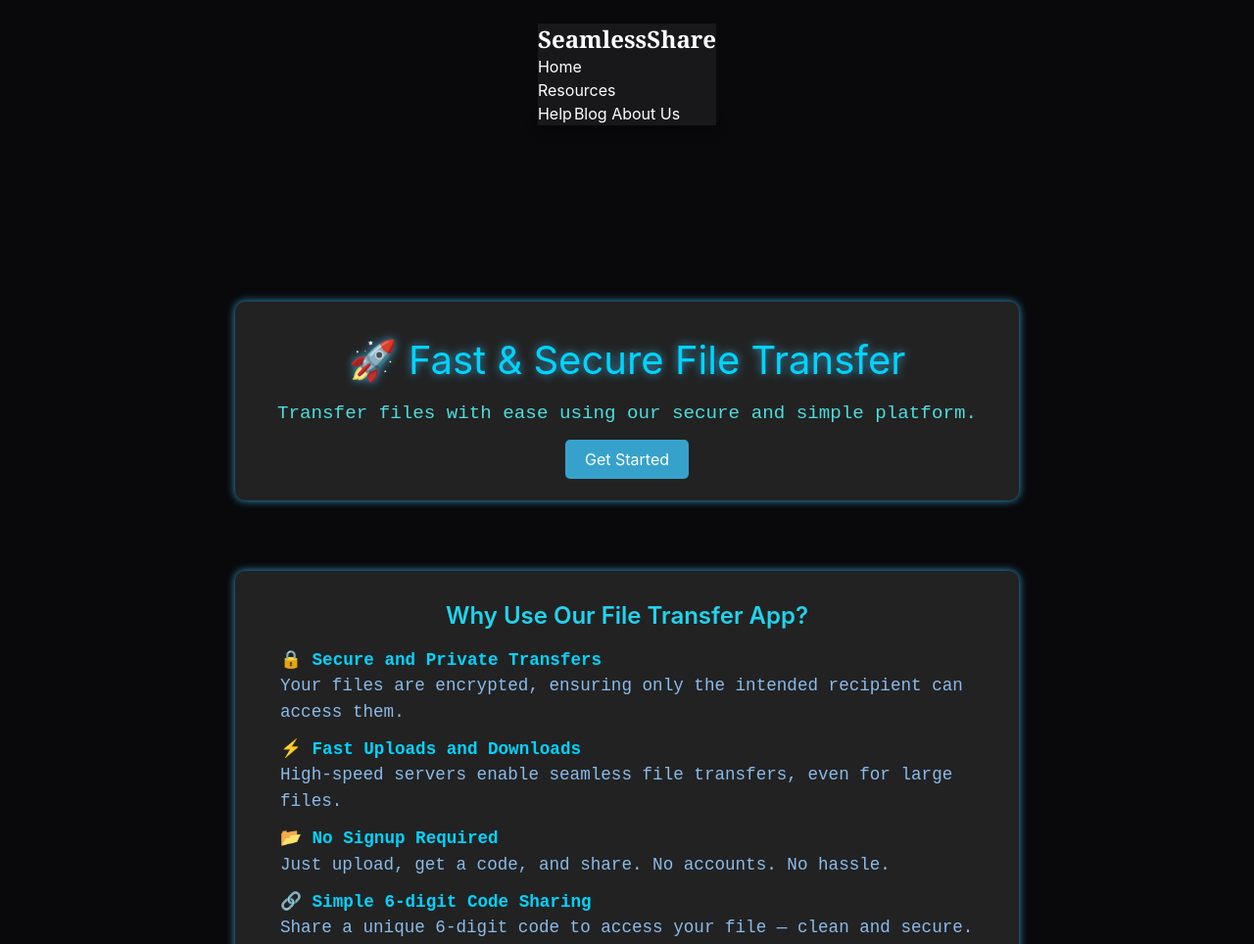
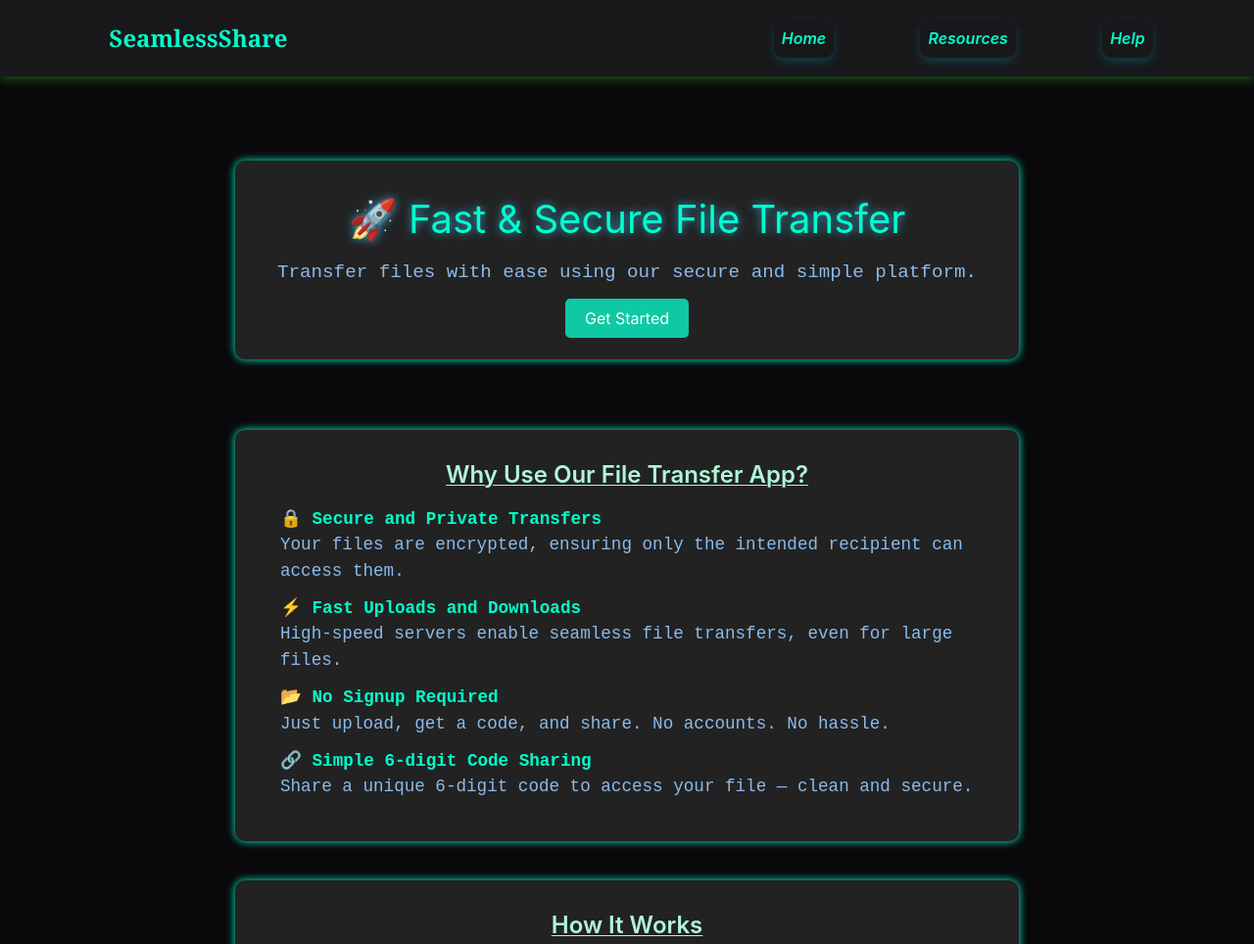
Before and after one commit to sidmaharana/quickshare, a website: page public/Blog.html in a window 1280 px wide. Shown: the top 964 px of the page at 98% size. Drawn offline with nearby package versions, Linux system fonts and the light colour scheme.

Commit message:
Update Blog.html

```diff
--- a/public/Blog.html
+++ b/public/Blog.html
@@ -7,6 +7,82 @@
     <script src="https://cdn.tailwindcss.com"></script>
     <link rel="stylesheet" href="styles.css" />
     <style>
+      .nav-container {
+        position: fixed; /* Fixes navbar to the top */
+        top: 0; /* Places it at the top */
+        left: 0;
+        width: 100%; /* Full width */
+        background-color: white; /* Add a background to avoid transparency issues */
+        z-index: 1000; /* Ensures it stays above other content */
+        box-shadow: 0px 4px 10px #45e63d4d;
+      }
+      .dropdown {
+        position: relative;
+      }
+
+      .nav3 {
+        background-color: #1b1b1e;
+        padding: 15px;
+        /* margin-bottom: 10px; */
+      }
+      .nav3 ul {
+        list-style-type: none;
+        margin: 0;
+        padding: 0;
+        display: flex;
+        justify-content: space-between;
+        align-items: center;
+        justify-content: space-evenly;
+      }
+      .li {
+        text-decoration: none;
+        padding: 8px;
+        /* margin-left: -100px; */
+        margin-right: 400px;
+        color: #00ffcc;
+        font-style: oblique;
+        border-radius: 15px;
+        font-weight: bold; /* Makes the font bold */
+        font-size: 1.1rem; /* Slightly increases the font size */
+        display: block;
+        /* box-shadow: 0px 4px 10px rgba(0, 212, 255, 0.2); */
+      }
+
+      .nav3 a {
+        text-decoration: none;
+        padding: 8px;
+        color: #00ffcc;
+        font-weight: 600;
+        font-style: oblique;
+        display: block;
+        /* width: 20px; */
+        border-radius: 10px;
+        /* box-shadow: 0px 4px 10px rgba(6, 6, 6, 0.3); */
+        box-shadow: 0px 4px 10px rgba(0, 212, 255, 0.2);
+      }
+      .nav3 .dropdown-content {
+        display: none;
+      }
+      .nav3 .dropdown:hover .dropdown-content {
+        display: block;
+        position: absolute;
+        background-color: #1a1b23;
+        border-radius: 1cm;
+        min-width: 50px;
+        /* padding: 20px; */
+      }
+      .dropdown-content a {
+        background-color: #282727;
+        box-shadow: none;
+      }
+      .nav3 .dropdown-content a:hover {
+        display: block;
+        box-sizing: border-box;
+        border: #00ffcc solid 1px;
+        border-radius: 1px;
+        background-color: #393838;
+      }
+
       .sect {
         width: 90%;
         max-width: 800px;
@@ -22,7 +98,7 @@
         background-color: #222;
         padding: 30px;
         border-radius: 10px;
-        box-shadow: 0 0 8px rgb(52, 160, 210);
+        box-shadow: 0 0 8px #00ffcc;
         text-align: center;
         transition: transform 0.3s ease-in-out;
       }
@@ -34,20 +110,20 @@
 
       .block1 h1 {
         font-size: 40px;
-        color: #00d4ff;
+        color: #00ffcc;
         margin-bottom: 10px;
         text-shadow: 0 0 10px #36a2cc;
       }
 
       .block1 p {
         font-size: 1.2rem;
-        color: #4fdcdc;
+        color: #8abbeb;
         font-family: "Courier New", Courier, monospace;
         margin-bottom: 20px;
       }
 
       .btn {
-        background-color: #36a2cc;
+        background-color: #0fc9a4;
         color: white;
         padding: 10px 20px;
         text-decoration: none;
@@ -57,7 +133,12 @@
       }
 
       .btn:hover {
-        background-color: #1e7ea3;
+        background-color: #0e8d7c;
+      }
+      .head {
+        color: #aff6d7;
+        text-decoration: underline 1px;
+        text-underline-offset: 2px;
       }
 
       .features ul,
@@ -76,11 +157,11 @@
 
       .features b,
       .how-it-works b {
-        color: #00d4ff;
+        color: #00ffcc;
       }
 
       .contact a {
-        color: #36a2cc;
+        color: #00ffcc;
         font-weight: bold;
         text-decoration: none;
       }
@@ -90,19 +171,24 @@
       }
 
       footer p {
-        color: #00d4ff;
+        color: #00ffcc;
         margin-top: 30px;
         text-align: center;
       }
     </style>
   </head>
-  <body class="bg-zinc-950 text-white flex flex-col items-center justify-center min-h-screen p-6">
+  <body
+    class="bg-zinc-950 text-white flex flex-col items-center justify-center min-h-screen p-6"
+  >
     <div class="nav-container mb-10">
       <nav class="nav3 bg-zinc-900">
         <ul>
           <li
             class="li text-2xl not-italic"
-            style="font-family: Georgia, 'Times New Roman', Times, serif; font-weight: 1000;"
+            style="
+              font-family: Georgia, 'Times New Roman', Times, serif;
+              font-weight: 1000;
+            "
           >
             SeamlessShare
           </li>
@@ -131,15 +217,23 @@
 
       <!-- Features -->
       <section id="features" class="features">
-        <h2 class="text-2xl font-semibold text-cyan-400 mb-4">Why Use Our File Transfer App?</h2>
+        <h2 class="head text-2xl font-semibold mb-4">
+          Why Use Our File Transfer App?
+        </h2>
         <ul>
           <li>
             <b>🔒 Secure and Private Transfers</b>
-            <p>Your files are encrypted, ensuring only the intended recipient can access them.</p>
+            <p>
+              Your files are encrypted, ensuring only the intended recipient can
+              access them.
+            </p>
           </li>
           <li>
             <b>⚡ Fast Uploads and Downloads</b>
-            <p>High-speed servers enable seamless file transfers, even for large files.</p>
+            <p>
+              High-speed servers enable seamless file transfers, even for large
+              files.
+            </p>
           </li>
           <li>
             <b>📂 No Signup Required</b>
@@ -147,14 +241,17 @@
           </li>
           <li>
             <b>🔗 Simple 6-digit Code Sharing</b>
-            <p>Share a unique 6-digit code to access your file — clean and secure.</p>
+            <p>
+              Share a unique 6-digit code to access your file — clean and
+              secure.
+            </p>
           </li>
         </ul>
       </section>
 
       <!-- How it Works -->
       <section id="how-it-works" class="how-it-works">
-        <h2 class="text-2xl font-semibold text-cyan-400 mb-4">How It Works</h2>
+        <h2 class="text-2xl font-semibold head mb-4">How It Works</h2>
         <ol>
           <li>
             <b>📤 Upload your file and get a unique 6-digit code</b>
@@ -162,18 +259,22 @@
           </li>
           <li>
             <b>📩 Share the code with your recipient</b>
-            <p>Send it via text, email, or even whisper it — it’s that simple.</p>
+            <p>
+              Send it via text, email, or even whisper it — it’s that simple.
+            </p>
           </li>
           <li>
             <b>⬇️ Download the file using the code</b>
-            <p>The recipient enters the code and grabs the file — fast and safe.</p>
+            <p>
+              The recipient enters the code and grabs the file — fast and safe.
+            </p>
           </li>
         </ol>
       </section>
 
       <!-- Contact -->
       <section id="contact" class="contact">
-        <h2 class="text-2xl font-semibold text-cyan-400 mb-4">Get in Touch</h2>
+        <h2 class="text-2xl font-semibold head mb-4">Get in Touch</h2>
         <p>
           Questions or feedback? Drop us a line at
           <a href="mailto:uplords@filetransfer.com">uplords@filetransfer.com</a>
```
